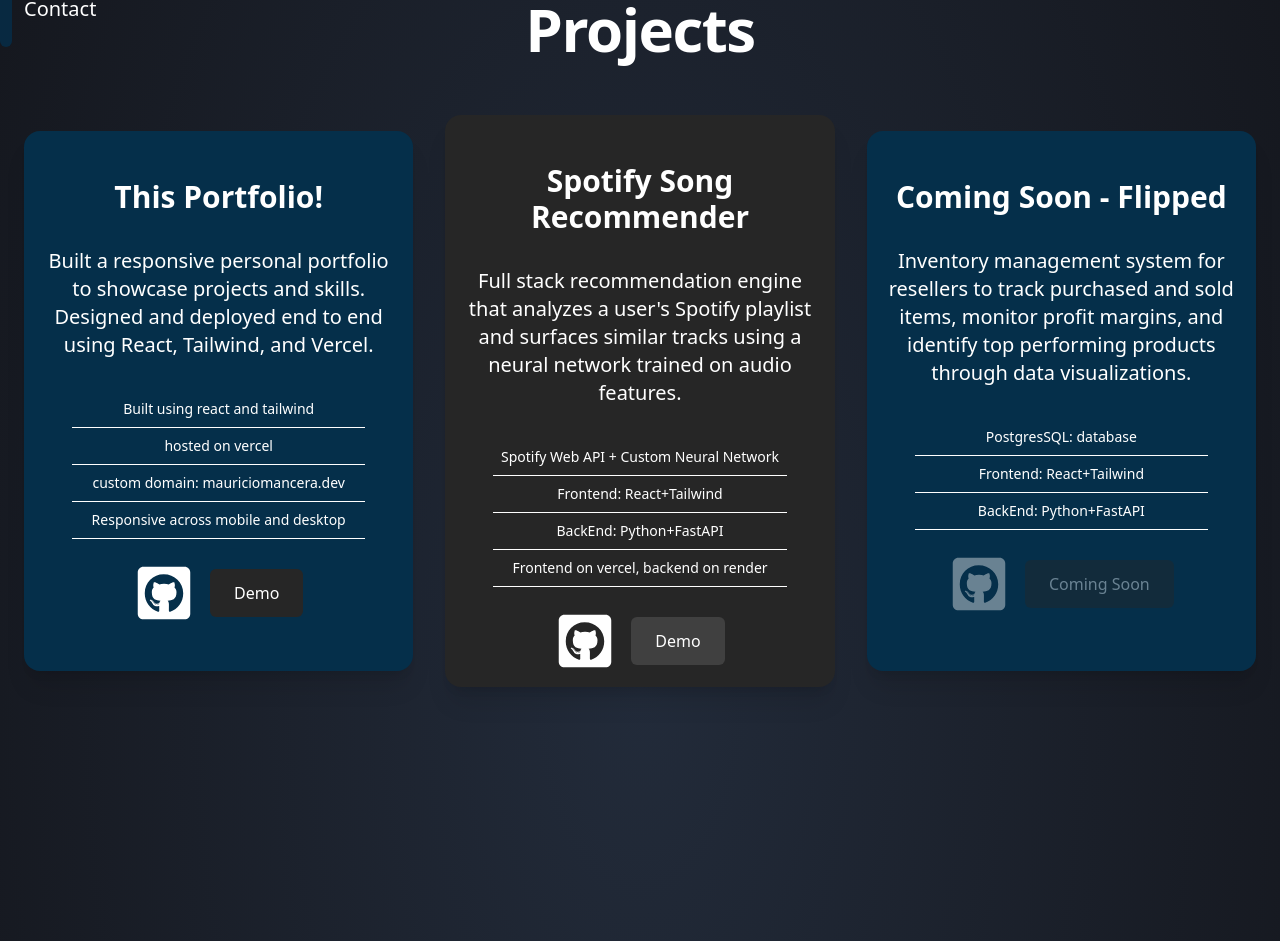
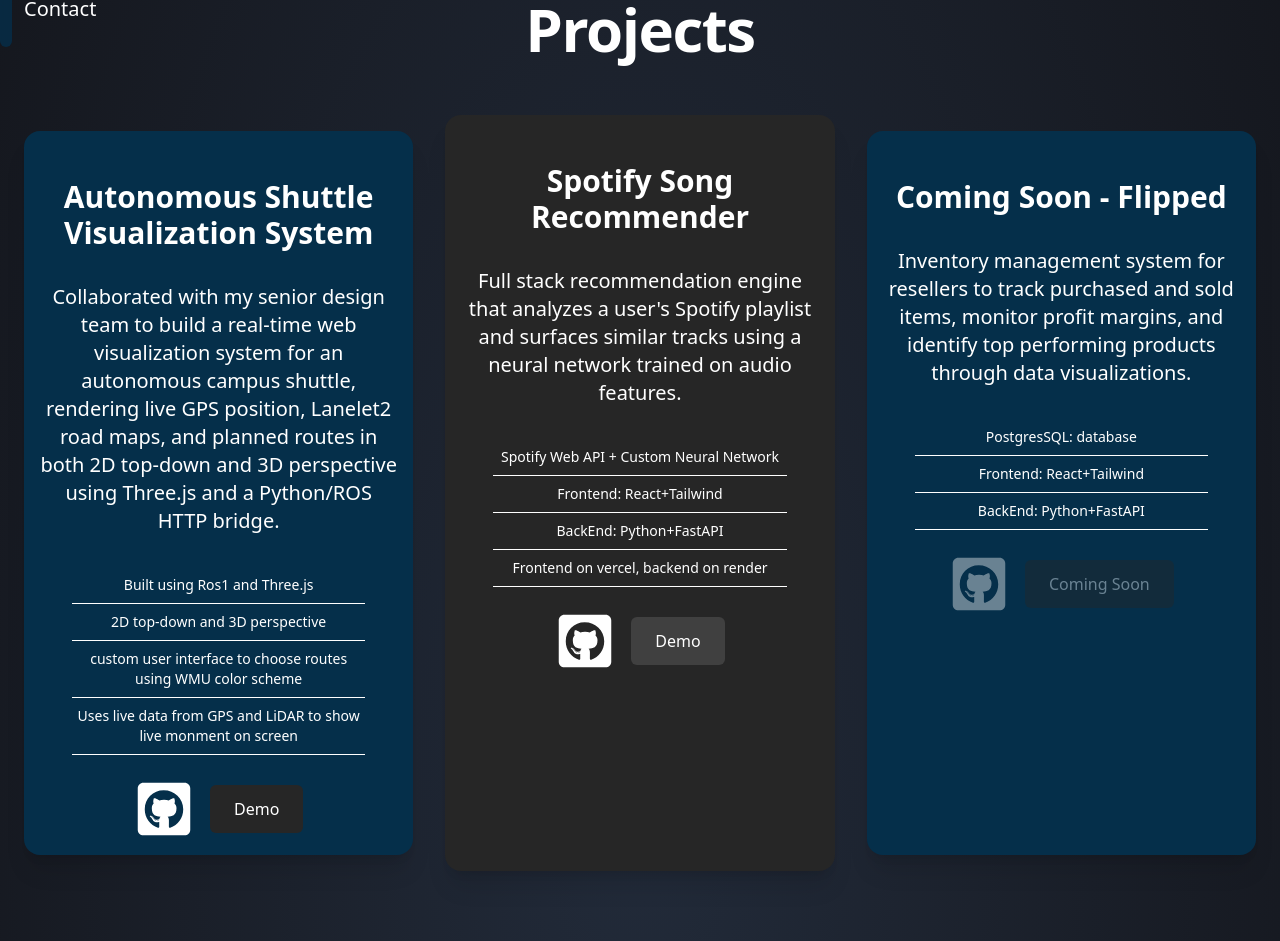
Before and after one commit to Cholito04/porfolio, a React (Vite) app: page / in a window 1280 px wide. Shown: the part 569-1510 px from the top of the page. Built offline with nearby package versions, Linux system fonts and the light colour scheme.

Commit message:
addded senior design Projects

```diff
--- a/src/components/Projects.tsx
+++ b/src/components/Projects.tsx
@@ -15,25 +15,30 @@
 
           <div className="bg-sky-950 w-full shadow-xl flex flex-col p-4 my-4 rounded-2xl md:hover:scale-105 duration-300">
             <h2 className="lg:text-3xl text-2xl font-bold text-center py-8">
-              This Portfolio!
+              Autonomous Shuttle Visualization System
             </h2>
 
             <p className="text-center text-xl font-light">
-              Built a responsive personal portfolio to showcase projects and
-              skills. Designed and deployed end to end using React, Tailwind,
-              and Vercel.
+              Collaborated with my senior design team to build a real-time web
+              visualization system for an autonomous campus shuttle, rendering
+              live GPS position, Lanelet2 road maps, and planned routes in both
+              2D top-down and 3D perspective using Three.js and a Python/ROS
+              HTTP bridge.
             </p>
 
             <div className="text-center text-sm">
               <p className="py-2 border-b mx-8 mt-8">
-                Built using react and tailwind
-              </p>
-              <p className="py-2 border-b mx-8">hosted on vercel</p>
-              <p className="py-2 border-b mx-8">
-                custom domain: mauriciomancera.dev
+                Built using Ros1 and Three.js
               </p>
               <p className="py-2 border-b mx-8">
-                Responsive across mobile and desktop
+                {" "}
+                2D top-down and 3D perspective
+              </p>
+              <p className="py-2 border-b mx-8">
+                custom user interface to choose routes using WMU color scheme
+              </p>
+              <p className="py-2 border-b mx-8">
+                Uses live data from GPS and LiDAR to show live monment on screen
               </p>
             </div>
 
```
